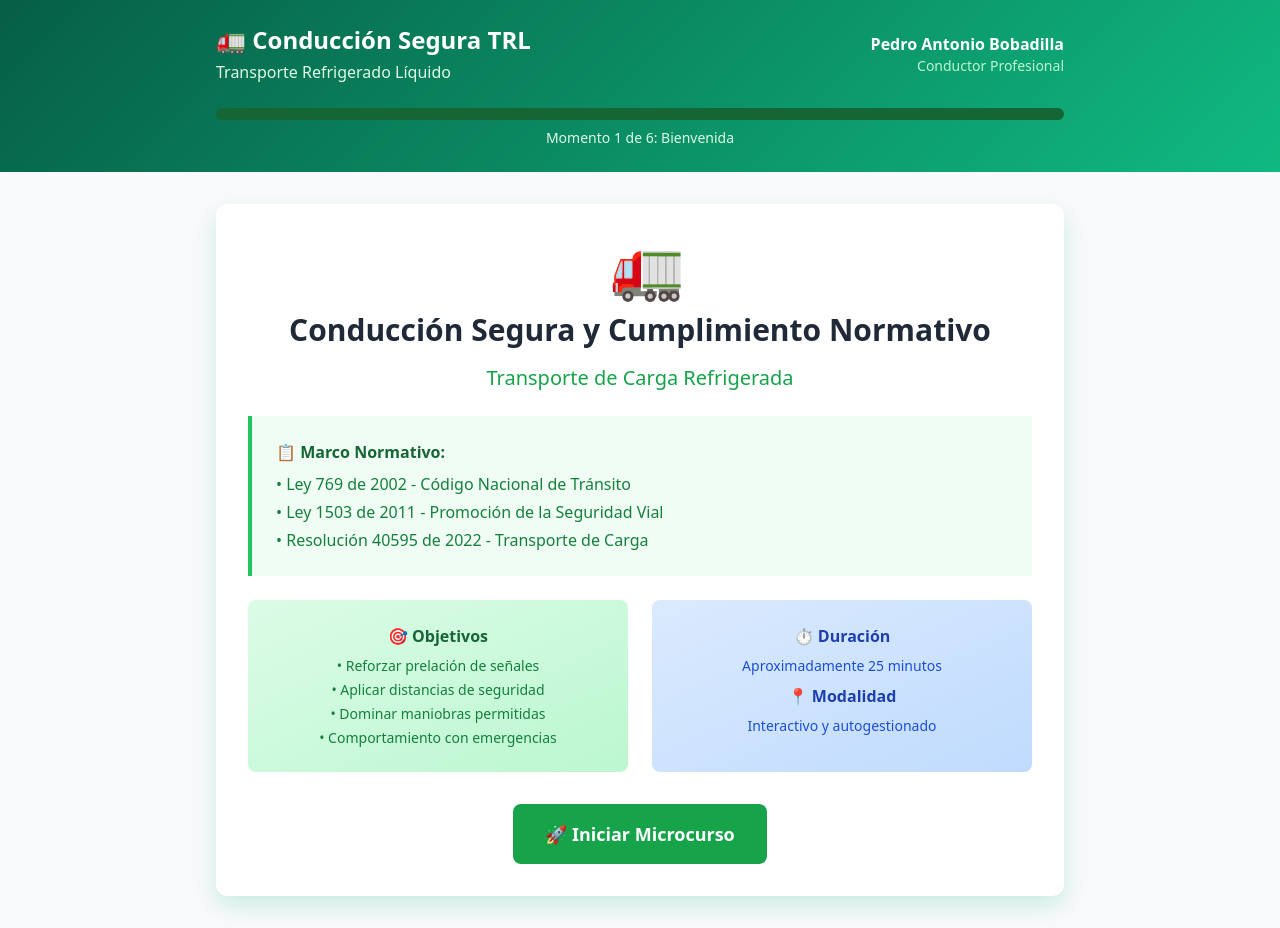
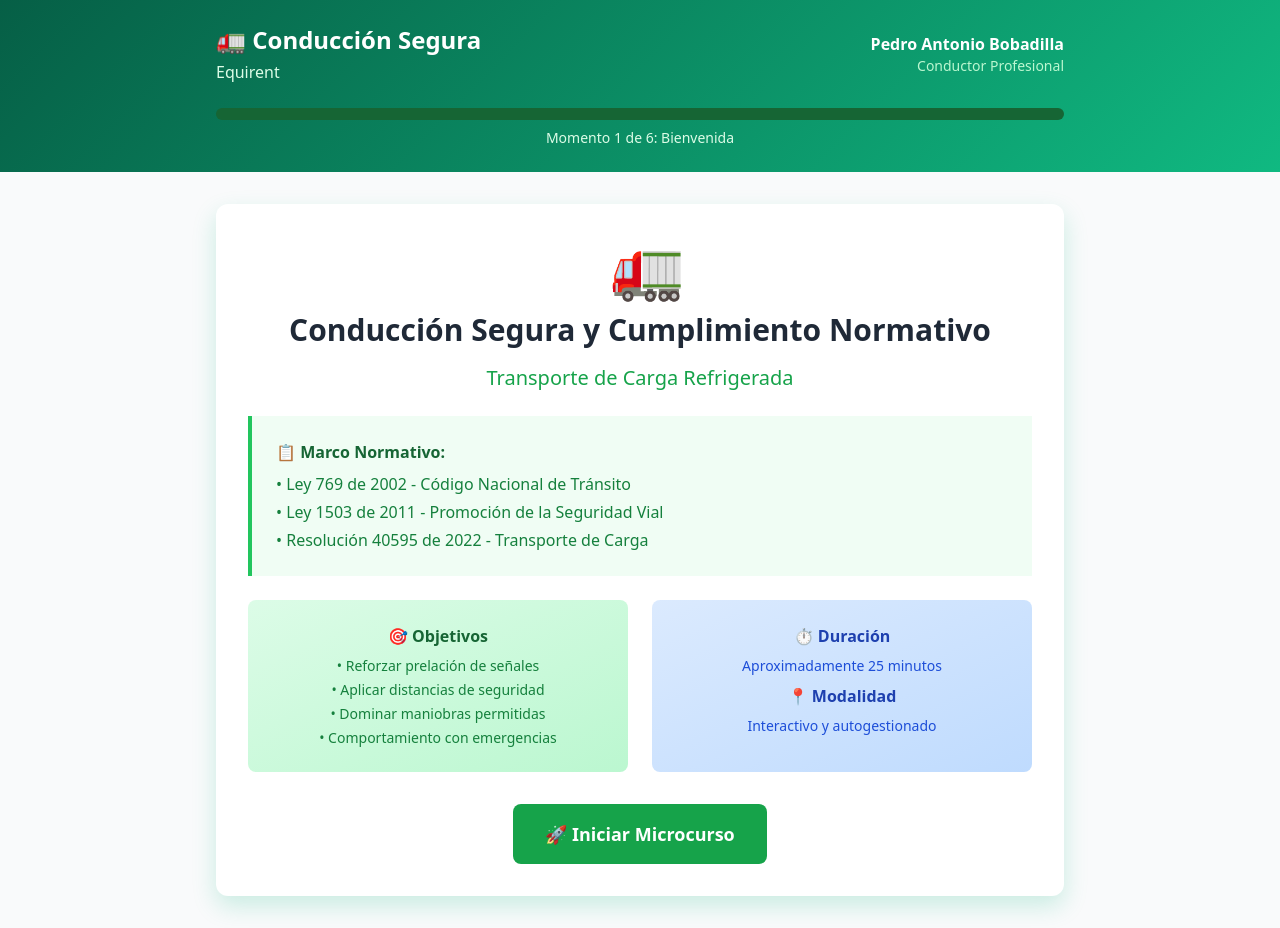
Before and after one commit to neoseguridadvial/microcursosAndaVial, a plain HTML site: page pedrobobadilla.html in a window 1280 px wide. Drawn offline with nearby package versions, Linux system fonts and the light colour scheme.

Commit message:
Update pedrobobadilla.html

```diff
--- a/pedrobobadilla.html
+++ b/pedrobobadilla.html
@@ -3,7 +3,7 @@
 <head>
     <meta charset="UTF-8">
     <meta name="viewport" content="width=device-width, initial-scale=1.0">
-    <title>Microcurso: Conducción Segura - Transporte Refrigerado</title>
+    <title>Microcurso: Conducción Segura - Equirent</title>
     <script src="https://cdn.tailwindcss.com"></script>
     <style>
         body {
@@ -41,8 +41,8 @@
             <div class="max-w-4xl mx-auto px-6">
                 <div class="flex items-center justify-between">
                     <div>
-                        <h1 class="text-2xl font-bold">🚛 Conducción Segura TRL</h1>
-                        <p class="text-green-100 mt-1">Transporte Refrigerado Líquido</p>
+                        <h1 class="text-2xl font-bold">🚛 Conducción Segura</h1>
+                        <p class="text-green-100 mt-1">Equirent</p>
                     </div>
                     <div class="text-right">
                         <p class="font-semibold">Pedro Antonio Bobadilla</p>
```
